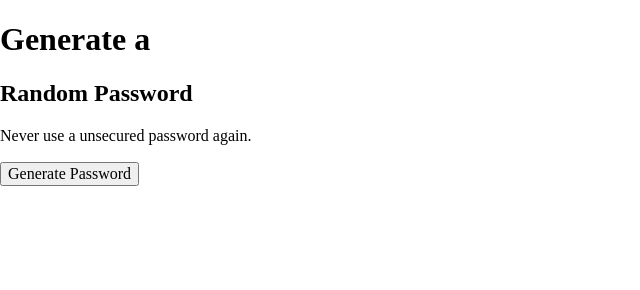
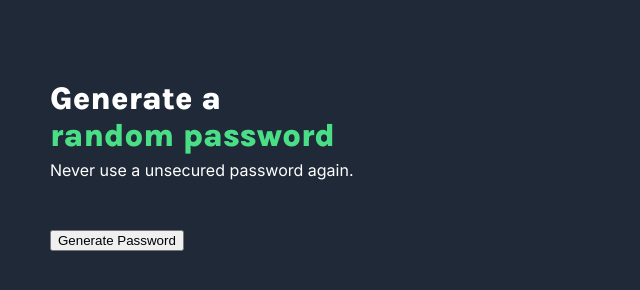
Before and after one commit to shubhamdevs/password-generator, a plain HTML site: page index.html in a window 1280 px wide. Shown: the whole page, without its empty margins (0-640 px from the left). Drawn offline with nearby package versions, Linux system fonts and the light colour scheme.

Commit message:
add basic styles to css & change html files

```diff
--- a/index.css
+++ b/index.css
@@ -1,3 +1,26 @@
 body {
     margin: 0;
+    text-align: left;
+    padding-top: 80px;
+    padding-left: 50px;
+    font-family: 'Inter', sans-serif;
+    background-color: #1f2937;
+    color: white;
 }
+
+h1 {
+    width: 300px;
+    height: 80px;
+    margin: 0px;
+    font-family: 'Karla', sans-serif;
+    font-weight: 40px;
+}
+
+#pass-word {
+    color: #4adf87;
+}
+
+p {
+    margin-top: 0px;
+    margin-bottom: 50px;
+}
--- a/index.html
+++ b/index.html
@@ -1,13 +1,15 @@
 <html>
-    <head><link rel="stylesheet" href="https://cdnjs.cloudflare.com/ajax/libs/normalize/8.0.1/normalize.css">
+    <head>
         <link rel="stylesheet" href="index.css">
+        <link rel="preconnect" href="https://fonts.googleapis.com"><link rel="preconnect" href="https://fonts.gstatic.com" crossorigin><link href="https://fonts.googleapis.com/css2?family=Inter&family=Karla:wght@800&display=swap" rel="stylesheet">
     </head>
     <body>
         <script src="index.js"></script>
-        <h1>Generate a</h1>
-        <h2>Random Password</h2>
+        <div>
+        <h1>Generate a <span id="pass-word">random password</span></h1>
         <p>Never use a unsecured password again.</p>
         <button>Generate Password</button>
+        </div>
         <div>
             <p id="sample1"></p>
             <p id="sample2"></p>
```
